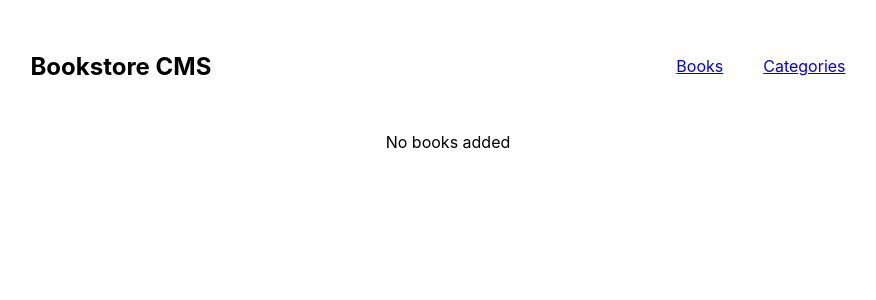
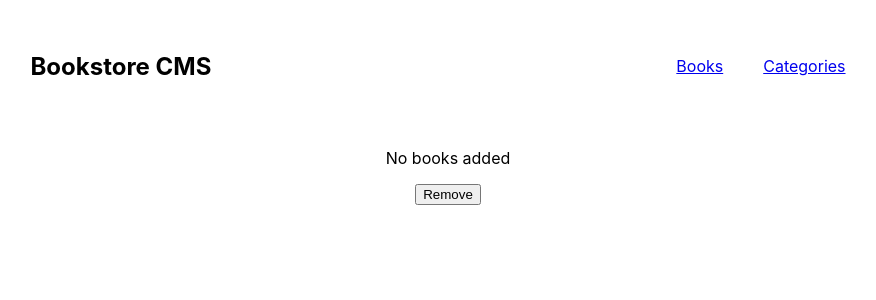
Before and after one commit to cwaku/bookstore, a React (Create React App) app: page / in a window 1280 px wide. Shown: the top 300 px of the page, without its empty margins (192-1068 px from the left). Built offline with nearby package versions, Linux system fonts and the light colour scheme.

Commit message:
Add button

```diff
--- a/src/pages/Books.js
+++ b/src/pages/Books.js
@@ -3,7 +3,10 @@ import './Books.css';
 export default function Books() {
   return (
     <main>
-      <div className="books-container">No books added</div>
+      <div className="books-container">
+        <p>No books added</p>
+        <button type="button">Remove</button>
+      </div>
     </main>
   );
 }
```
